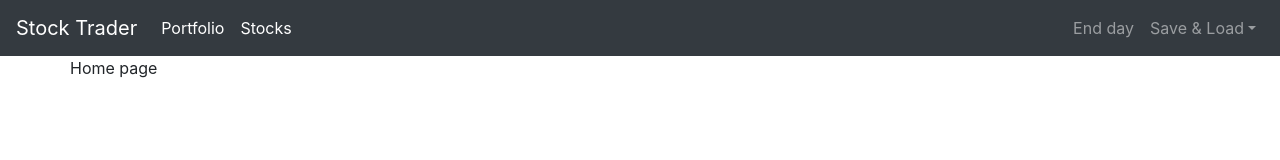
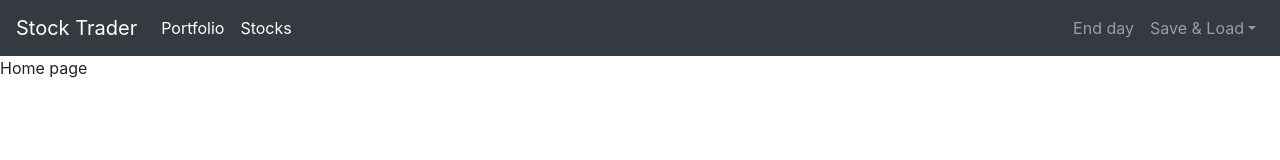
Before and after one commit to chickenfoot88/stock-trader-education-project, a Vue app: page / in a window 1280 px wide. Shown: the top 160 px of the page. Built offline with nearby package versions, Linux system fonts and the light colour scheme.

Commit message:
Refactor App.vue

```diff
--- a/src/App.vue
+++ b/src/App.vue
@@ -1,13 +1,7 @@
 <template>
   <div>
     <the-header />
-    <div class="container">
-      <div class="row">
-        <div class="col-xs-12">
-          <router-view />
-        </div>
-      </div>
-    </div>
+    <router-view />
   </div>
 </template>
 <script>
```
